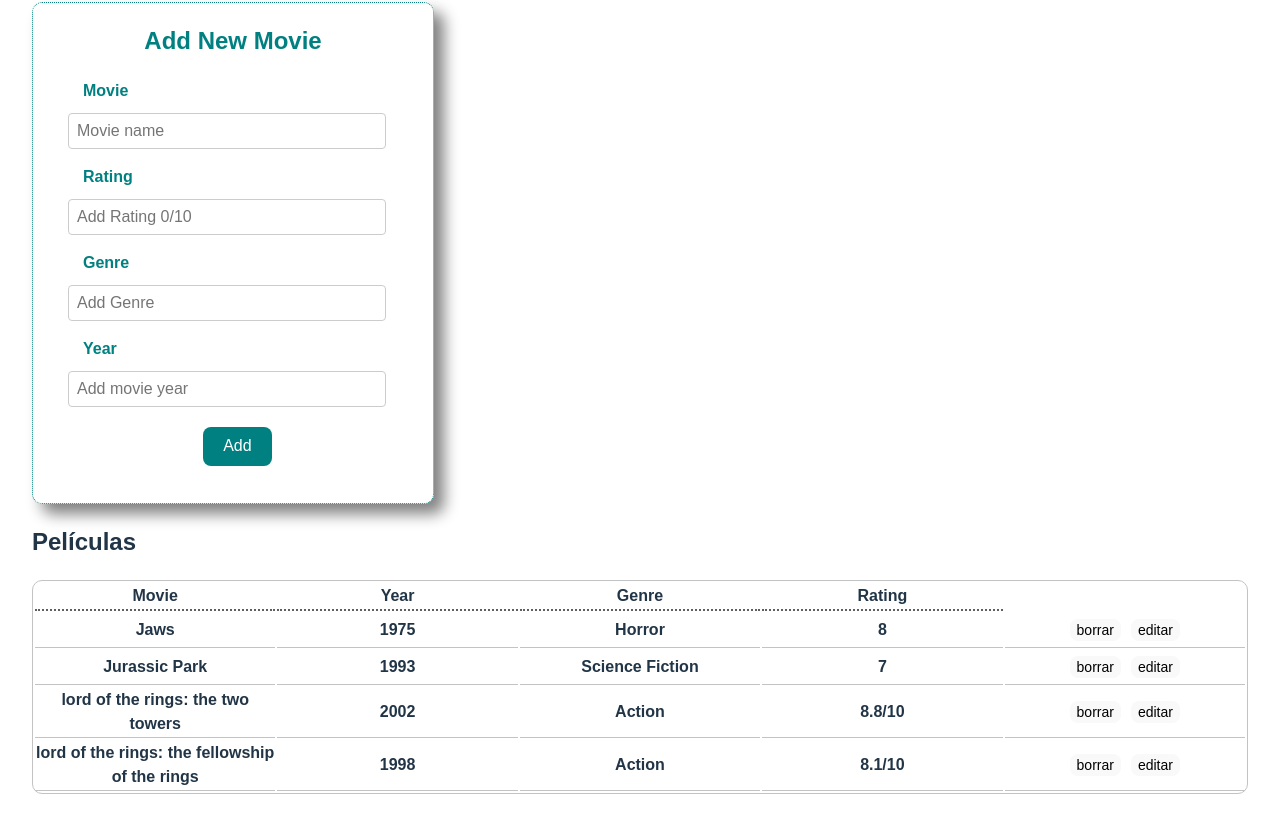
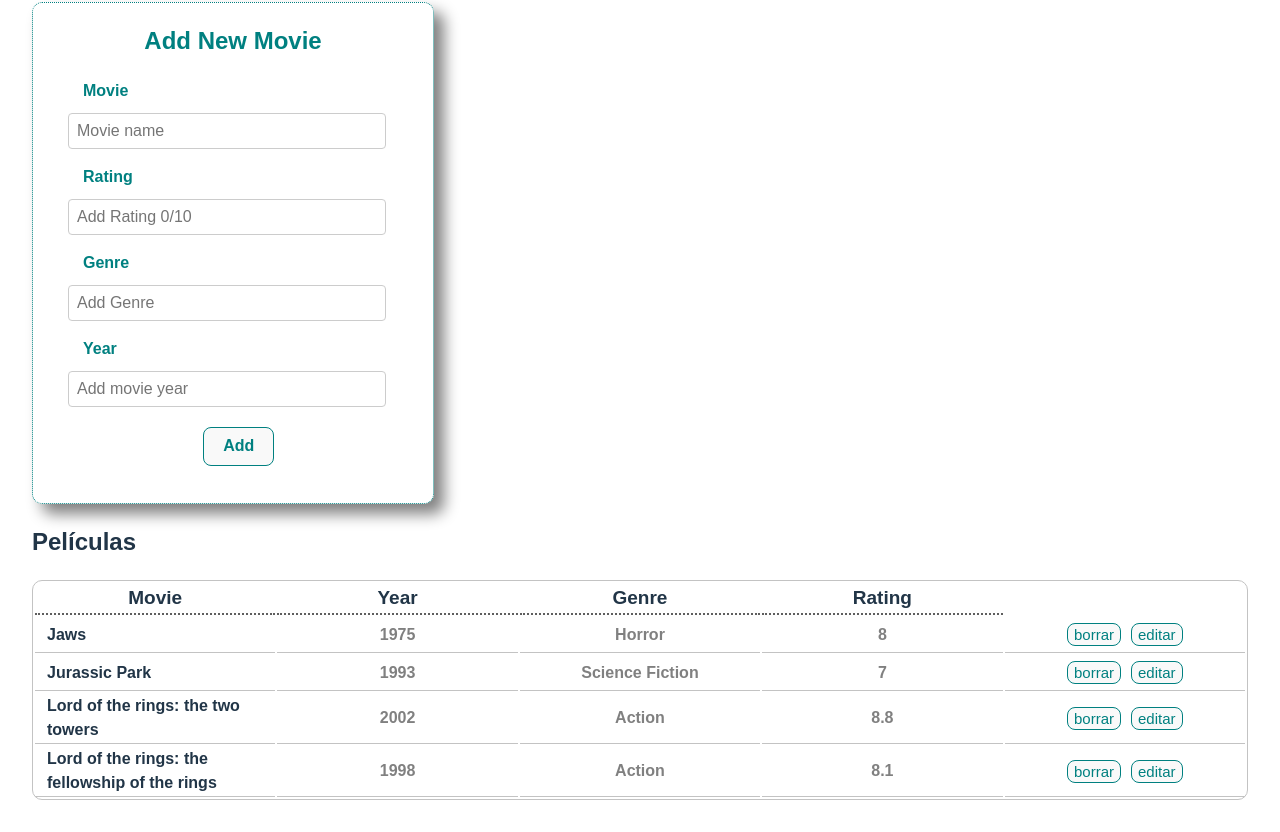
Before and after one commit to mercuryeater/proyecto-parejas, a React (Vite) app in the folder proyecto-parejas/: page / in a window 1280 px wide. Shown: the part 509-1341 px from the top of the page. Built offline with nearby package versions, Linux system fonts and the light colour scheme.

Commit message:
actualizacion css e identacion

```diff
--- a/proyecto-parejas/src/App.jsx
+++ b/proyecto-parejas/src/App.jsx
@@ -3,7 +3,7 @@ import "./App.css";
 import AddMovie from "./Components/Add/MovieForm";
 import MovieList from "./Components/MovieList/MovieList";
 import { movies as movieList } from "./assets/data";
-import Header from "./Components/Header/Header"
+import Header from "./Components/Header/Header";
 
 import MovieListFC from "./Components/MovieList/MovieList.jsx";
 
@@ -17,7 +17,7 @@ function App() {
 
   const handleSelect = (movie) => {
     setSelectedMovie(movie);
-    console.log(movie)
+    console.log(movie);
   };
 
   const deleteMovie = (toDeleteMovie) => {
--- a/proyecto-parejas/src/Components/Add/MovieForm.jsx
+++ b/proyecto-parejas/src/Components/Add/MovieForm.jsx
@@ -1,38 +1,35 @@
-import { useState} from "react";
-import "./movieForm.css"
+import { useState } from "react";
+import "./movieForm.css";
 
 const defaultMovie = {
-  name: '',
-  year: '',
-  genre: '',
-  rating: '',
-}
-function AddMovie({onAddMovie, selectedMovie}) {
+  name: "",
+  year: "",
+  genre: "",
+  rating: "",
+};
+function AddMovie({ onAddMovie, selectedMovie }) {
   const [movie, setMovie] = useState(defaultMovie);
 
   const handleAdd = (event) => {
     event.preventDefault();
 
     const newMovie = {
-      ...movie, id: Date.now()
-    }
-    onAddMovie(newMovie)
+      ...movie,
+      id: Date.now(),
+    };
+    onAddMovie(newMovie);
 
     // Clear form
     setMovie(defaultMovie);
-
-
   };
 
   const handleChange = (event) => {
-    const {name, value} = event.target
+    const { name, value } = event.target;
     setMovie({
       ...movie,
       [name]: value,
     });
   };
-
-
 
   // const handleReset = ()=>{
   // }
@@ -41,7 +38,7 @@ function AddMovie({onAddMovie, selectedMovie}) {
     <div className="container">
       <h2 className="add-form__title">Add New Movie</h2>
       <form className="add-form" onSubmit={handleAdd}>
-          <div >
+        <div>
           <div className="add-form__column">
             <label className="add-form__label">Movie</label>
             <input
@@ -51,7 +48,7 @@ function AddMovie({onAddMovie, selectedMovie}) {
               className="add-form__input"
               required
               onChange={handleChange}
-                value = {movie.name}
+              value={movie.name}
             />
           </div>
           <div className="add-form__column">
@@ -63,8 +60,9 @@ function AddMovie({onAddMovie, selectedMovie}) {
               className="add-form__input"
               required
               onChange={handleChange}
-                value = {movie.rating}
-                min="1" max="10"
+              value={movie.rating}
+              min="1"
+              max="10"
             />
           </div>
           <div className="add-form__column">
@@ -75,7 +73,7 @@ function AddMovie({onAddMovie, selectedMovie}) {
               className="add-form__input"
               placeholder="Add Genre"
               onChange={handleChange}
-                value = {movie.genre}
+              value={movie.genre}
             />
           </div>
           <div className="add-form__column">
@@ -86,8 +84,8 @@ function AddMovie({onAddMovie, selectedMovie}) {
               className="add-form__input"
               placeholder="Add movie year"
               onChange={handleChange}
-                value = {movie.year}
-                max= "2023"
+              value={movie.year}
+              max="2023"
             />
           </div>
         </div>
--- a/proyecto-parejas/src/Components/Add/movieForm.css
+++ b/proyecto-parejas/src/Components/Add/movieForm.css
@@ -38,8 +38,14 @@ input {
 }
 
 .add-form__button {
-  background-color: teal;
-  color: white;
+  border: 1px solid teal;
+  color: teal;
   margin-top: 20px;
   margin-left: 170px;
+  font-weight: bold;
 }
+
+.add-form__button:hover{
+background-color: teal;
+color: white;
+}
--- a/proyecto-parejas/src/assets/data.js
+++ b/proyecto-parejas/src/assets/data.js
@@ -15,15 +15,15 @@ export const movies = [
   },
   {
     id: 3,
-    name: "lord of the rings: the two towers",
-    rating: "8.8/10",
+    name: "Lord of the rings: the two towers",
+    rating: "8.8",
     genre: "Action",
     year: "2002",
   },
   {
     id: 4,
-    name: "lord of the rings: the fellowship of the rings",
-    rating: "8.1/10",
+    name: "Lord of the rings: the fellowship of the rings",
+    rating: "8.1",
     genre: "Action",
     year: "1998",
   },
--- a/proyecto-parejas/src/components/MovieList/MovieList.css
+++ b/proyecto-parejas/src/components/MovieList/MovieList.css
@@ -11,15 +11,43 @@ h1 {
   border-radius: 10px;
   /* border-collapse: collapse;     */
 }
-.movie__list__titles th {
-    border-bottom:2px dotted rgb(95, 95, 95);
+
+.movie__list__titles {
+  font-size: 19px;
+  font-weight: bolder;
+}
+.movie__list__item--name {
+  text-align: left;
+  padding-left: 12px;
+  font-weight: bolder;
+}
+.movie__list__item--year {
+  color: gray;
+}
+.movie__list__item--genre {
+  color: gray;
+}
+.movie__list__item--rating {
+  color: gray;
 }
 
-.movie__list__item td {
+th {
+  border-bottom: 2px dotted rgb(95, 95, 95);
+}
+
+td {
   border-bottom: 1px solid rgb(195, 195, 195);
 }
+
 td button {
-    font-size: 14px;
+  color: teal;
+  font-size: 15px;
   margin: 5px;
   padding: 2px 6px;
+  border: 1px solid teal;
 }
+
+td button:hover {
+  background-color: teal;
+  color: white;
+}
--- a/proyecto-parejas/src/components/MovieList/MovieList.jsx
+++ b/proyecto-parejas/src/components/MovieList/MovieList.jsx
@@ -1,7 +1,7 @@
 import "./MovieList.css";
 import { useState } from "react";
 
-function MovieList({ movieList = [], onSelectedMovie}) {
+function MovieList({ movieList = [], onSelectedMovie }) {
   const [updatedMovies, setUpdatedMovies] = useState(movieList);
 
   const handleDelete = (index) => {
@@ -33,10 +33,10 @@ function MovieList({ movieList = [], onSelectedMovie}) {
         <tbody>
           {movieList.map((movie) => (
             <tr key={movie.id} className="movie__list__item">
-              <td>{movie.name}</td>
-              <td>{movie.year}</td>
-              <td>{movie.genre}</td>
-              <td>{movie.rating}</td>
+              <td className="movie__list__item--name">{movie.name}</td>
+              <td className="movie__list__item--year">{movie.year}</td>
+              <td className="movie__list__item--genre">{movie.genre}</td>
+              <td className="movie__list__item--rating">{movie.rating}</td>
 
               <td>
                 <button
```
Lines whose indentation alone changed are shown as unchanged.
